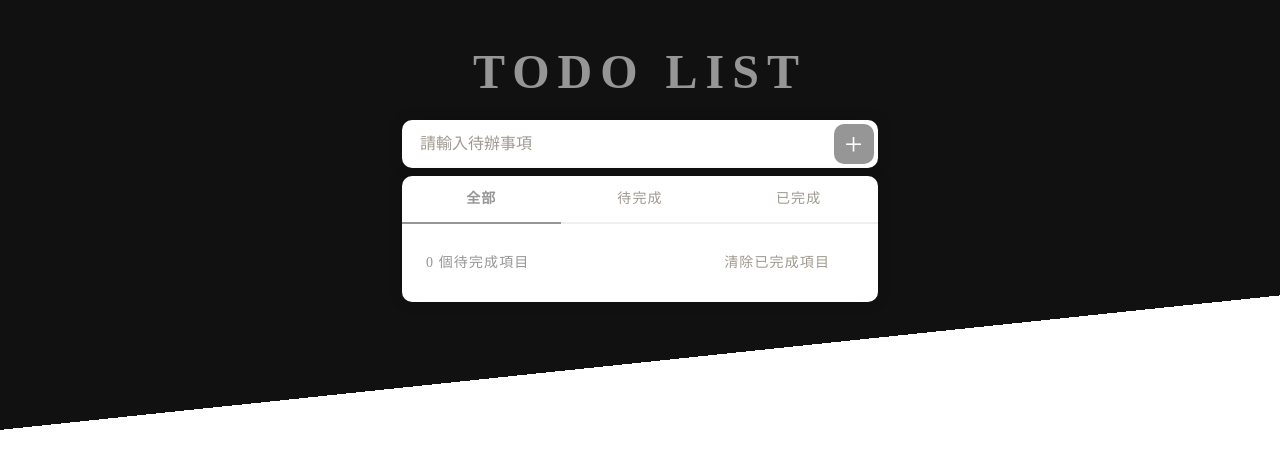
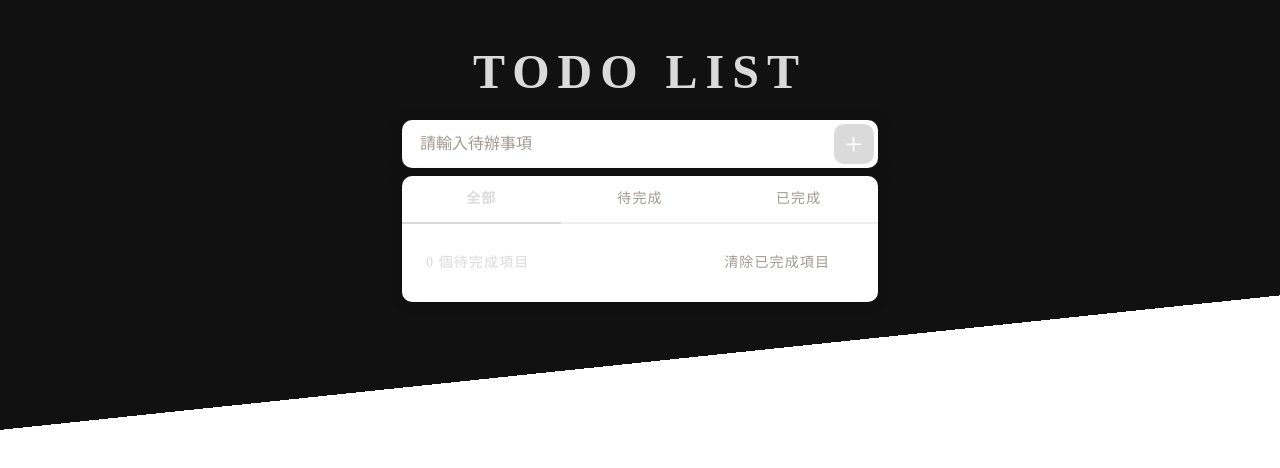
Before and after one commit to AllenW1991/project.5_todolist, a plain HTML site: page index.html in a window 1280 px wide. Drawn offline with nearby package versions, Linux system fonts and the light colour scheme; a web font is replaced by a local one.

Commit message:
second commit

```diff
--- a/scss/main.scss
+++ b/scss/main.scss
@@ -9,7 +9,7 @@ html {
     -webkit-tap-highlight-color: transparent;
 }
 $default: #111111;
-$dark: rgb(150, 150, 150);
+$dark: rgb(218, 218, 218);
 $gray: #9f9a91;
 $light: #efefef;
 body {
```
Also changed, not shown: scss/main.css.
